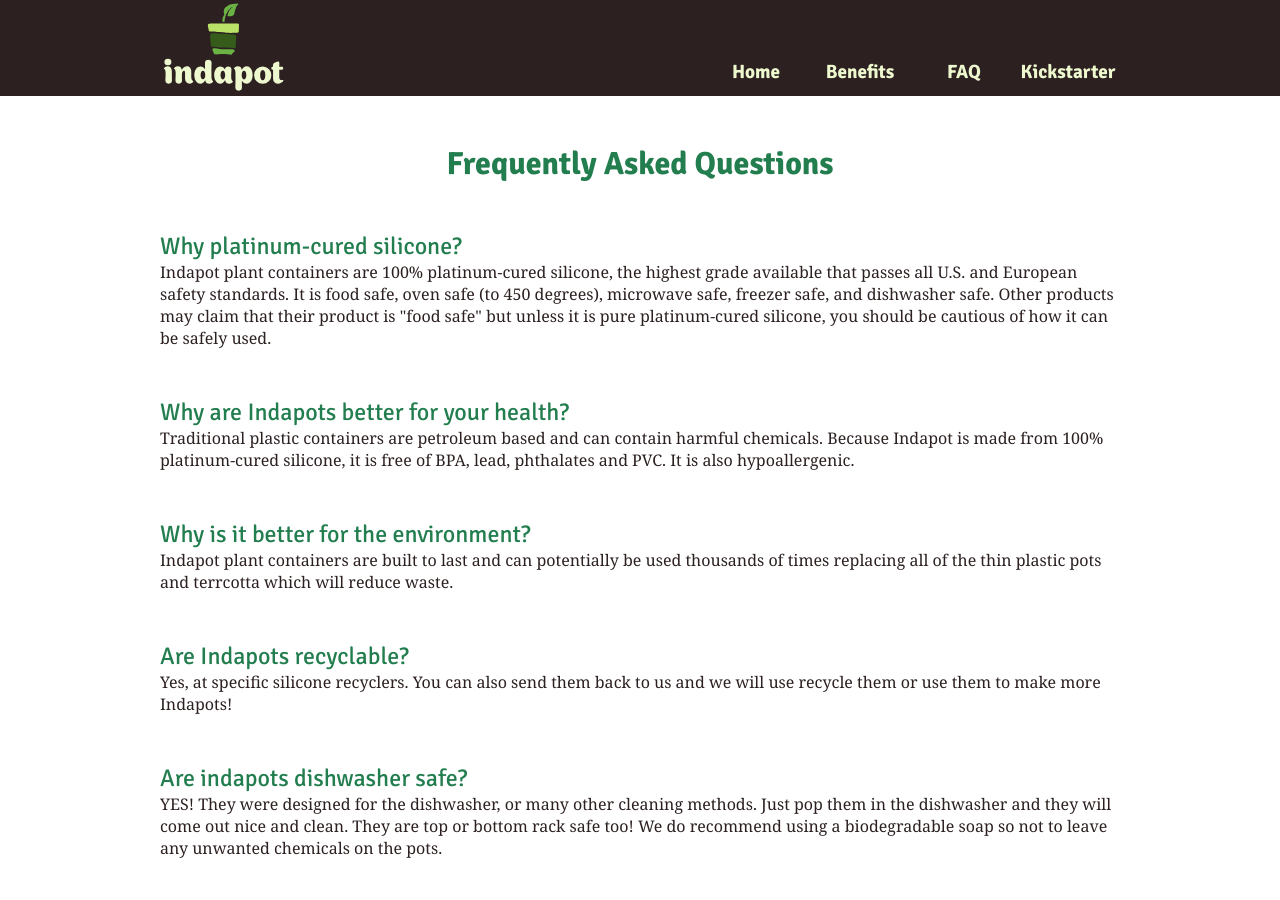
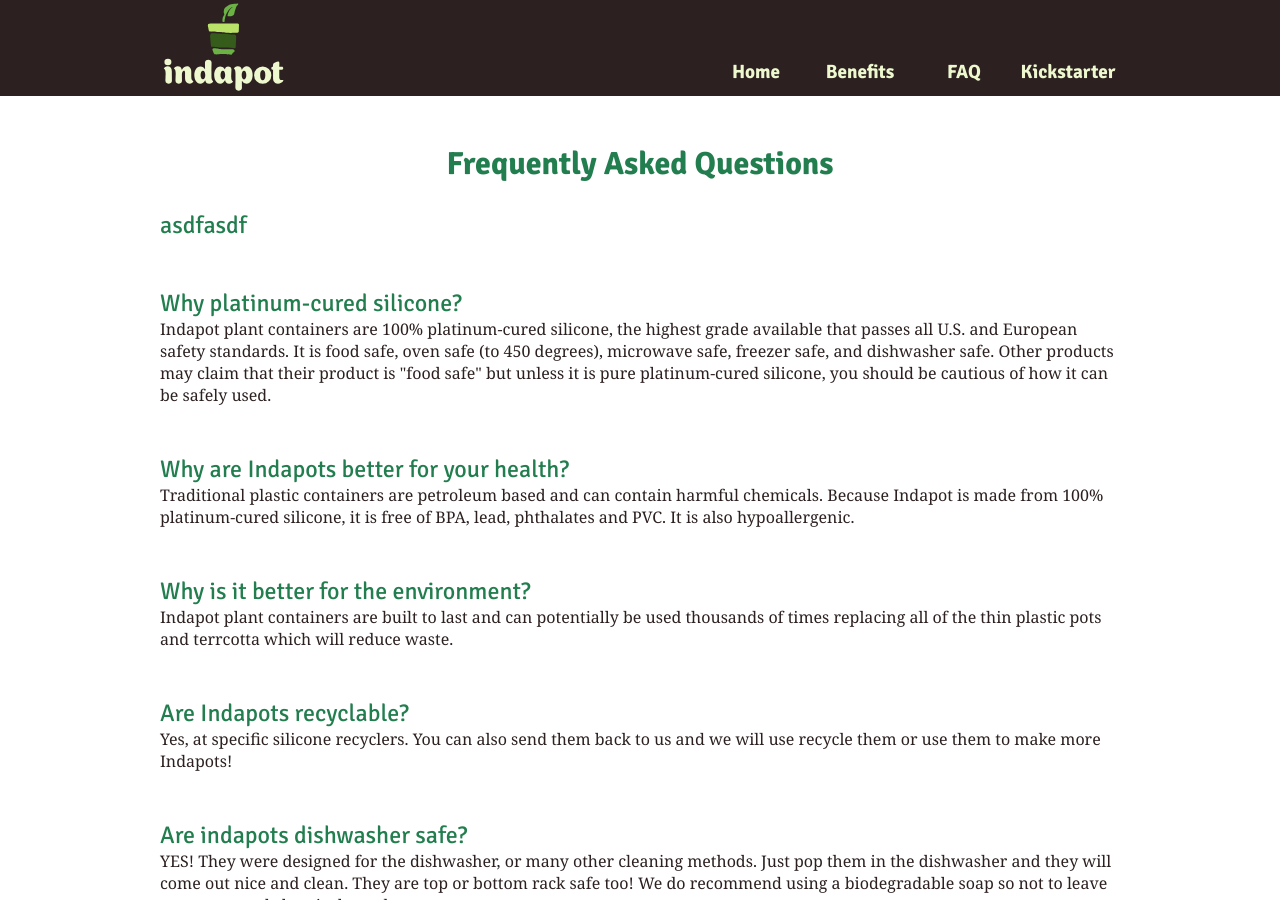
Before and after one commit to kbatson/indapot, a Jekyll site: the page built from indapot/faq.md, in a window 1280 px wide and 900 px high. Built offline with Jekyll 4.4.1, drawn with Linux system fonts in a browser that asks for light colours; nearby versions of some CDN libraries.

Commit message:
Update from Forestry.io Kyle Batson updated indapot/faq.md

```diff
--- a/indapot/faq.md
+++ b/indapot/faq.md
@@ -2,7 +2,7 @@
 layout: faq
 title: Frequently Asked Questions
 questions:
-- question: ''
+- question: asdfasdf
   answer: ''
 - question: Why platinum-cured silicone?
   answer: Indapot plant containers are 100% platinum-cured silicone, the highest grade
```
Also changed, not shown: indapot/.forestry/front_matter/templates/faq.yml.
